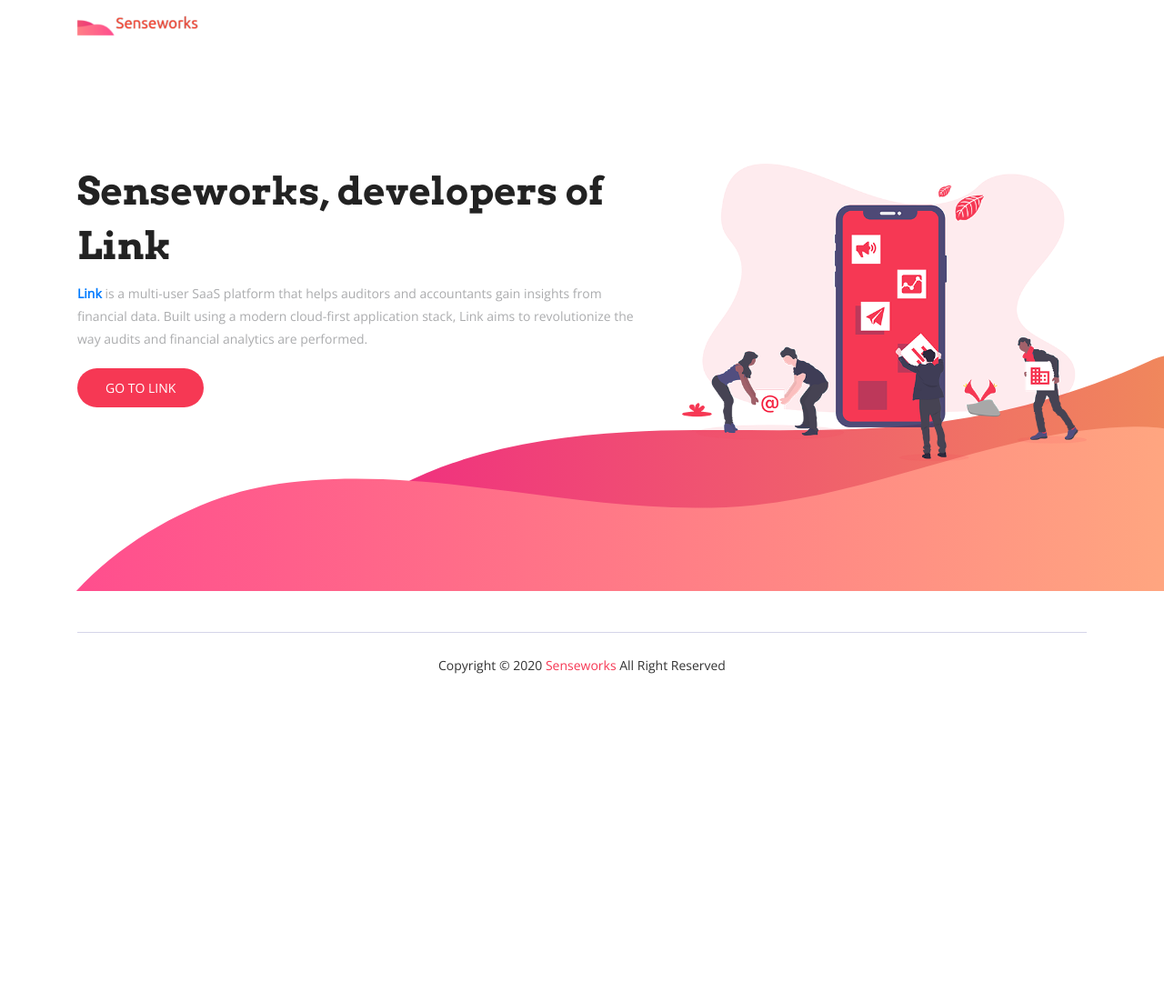
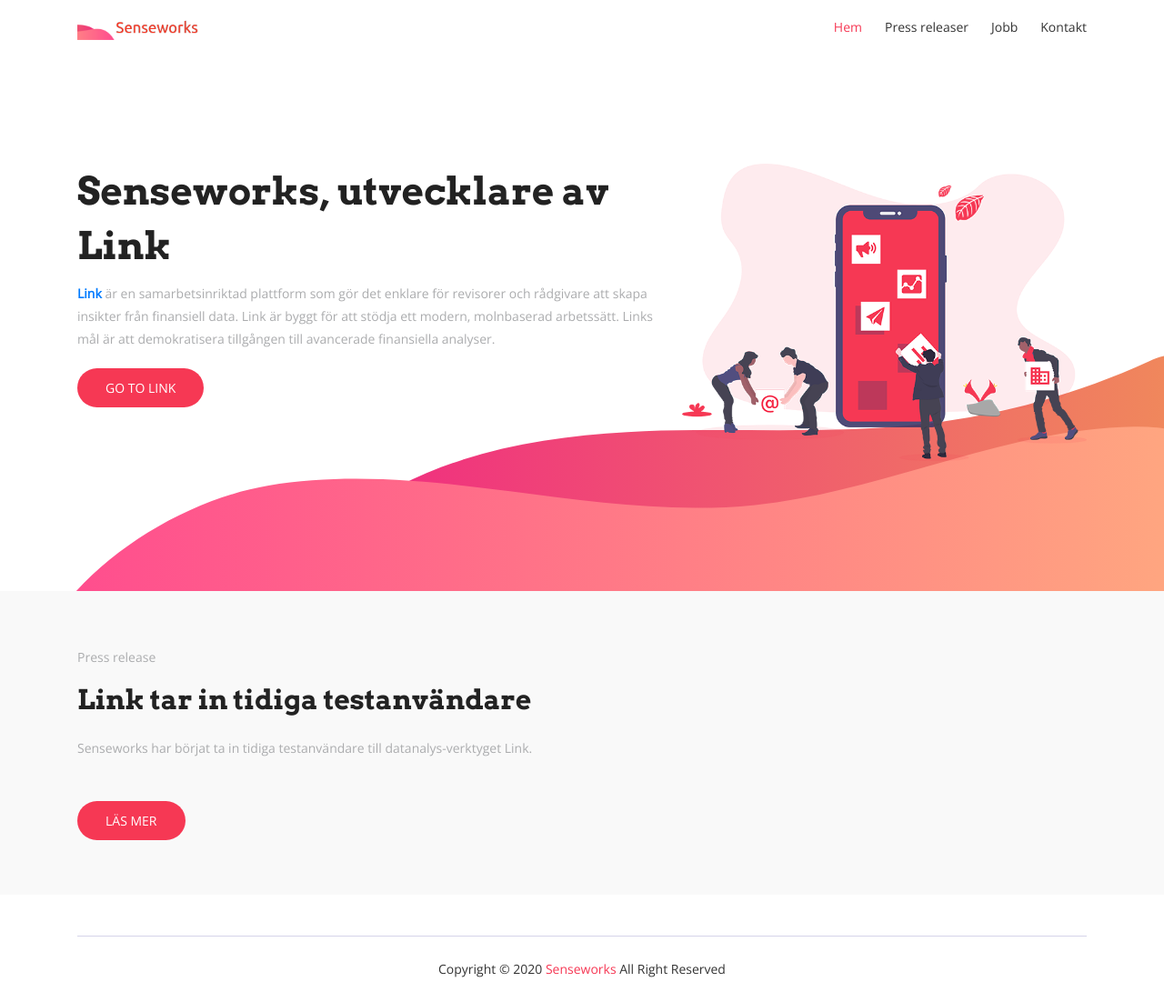
Before and after one commit to Senseworks-io/Senseworks-io.github.io, a plain HTML site: page index.html in a window 1280 px wide. Shown: the whole page at 91% size. Before the commit the page ends 800 px from the top, so only its background shows below. Drawn offline with nearby package versions, Linux system fonts and the light colour scheme; files whose address does not match are found by name.

Commit message:
added menu and pr

```diff
--- a/index.html
+++ b/index.html
@@ -37,40 +37,31 @@
           <button class="navbar-toggler" type="button" data-toggle="collapse" data-target="#navbarCollapse" aria-controls="navbarCollapse" aria-expanded="false" aria-label="Toggle navigation">
             <i class="lni-menu"></i>
           </button>
-          <!-- <div class="collapse navbar-collapse" id="navbarCollapse">
+          <div class="collapse navbar-collapse" id="navbarCollapse">
             <ul class="navbar-nav mr-auto w-100 justify-content-end clearfix">
               <li class="nav-item active">
                 <a class="nav-link" href="#hero-area">
-                  Home
+                  Hem
                 </a>
               </li>
               <li class="nav-item">
-                <a class="nav-link" href="#services">
-                  Services
+                <a class="nav-link" href="#pr">
+                  Press releaser
                 </a>
               </li>
               <li class="nav-item">
-                <a class="nav-link" href="#team">
-                  Team
+                <a class="nav-link" href="#jobb">
+                  Jobb
                 </a>
               </li>
+
               <li class="nav-item">
-                <a class="nav-link" href="#pricing">
-                  Pricing
-                </a>
-              </li>
-              <li class="nav-item">
-                <a class="nav-link" href="#testimonial">
-                  Testimonial
-                </a>
-              </li>
-              <li class="nav-item">
-                <a class="nav-link" href="#contact">
-                  Contact
+                <a class="nav-link" href="#kontakt">
+                  Kontakt
                 </a>
               </li>
             </ul>
-          </div> -->
+          </div>
         </div>
       </nav>
       <!-- Navbar End -->
@@ -81,9 +72,9 @@
           <div class="row">
             <div class="col-lg-7 col-md-12 col-sm-12 col-xs-12">
               <div class="contents">
-                <h2 class="head-title">Senseworks, developers of Link</h2>
-                <p><a href="https://linkvisualizer.com"><strong>Link</strong></a> is a multi-user SaaS platform that helps auditors and accountants gain insights from financial data.
-                  Built using a modern cloud-first application stack, Link aims to revolutionize the way audits and financial analytics are performed.</p>
+                <h2 class="head-title">Senseworks, utvecklare av Link</h2>
+                <p><a href="https://linkvisualizer.com"><strong>Link</strong></a> är en samarbetsinriktad plattform som gör det enklare för revisorer och rådgivare att skapa insikter från finansiell data.
+                  Link är byggt för att stödja ett modern, molnbaserad arbetssätt. Links mål är att demokratisera tillgången till avancerade finansiella analyser.</p>
                 <div class="header-button">
                   <a href="https://linkvisualizer.com" class="btn btn-common">Go to Link</a>
 
@@ -189,21 +180,21 @@
     <!-- Services Section End -->
 
     <!-- About Section start -->
-    <!-- <div class="about-area section-padding bg-gray">
+    <div class="about-area section-padding bg-gray">
       <div class="container">
         <div class="row">
           <div class="col-lg-6 col-md-12 col-xs-12 info">
             <div class="about-wrapper wow fadeInLeft" data-wow-delay="0.3s">
               <div>
                 <div class="site-heading">
-                  <p class="mb-3">Manage Statistics</p>
-                  <h2 class="section-title">Detailed Statistics of your Company</h2>
+                  <p class="mb-3">Press release</p>
+                  <h2 class="section-title">Link tar in tidiga testanvändare</h2>
                 </div>
                 <div class="content">
                   <p>
-                    Praesent imperdiet, tellus et euismod euismod, risus lorem euismod erat, at finibus neque odio quis metus. Donec vulputate arcu quam. Morbi quis tincidunt ligula. Sed rutrum tincidunt pretium. Mauris auctor, purus a pulvinar fermentum, odio dui vehicula lorem, nec pharetra justo risus quis mi. Ut ac ex sagittis, viverra nisl vel, rhoncus odio.
+                    Senseworks har börjat ta in tidiga testanvändare till datanalys-verktyget Link.
                   </p>
-                  <a href="#" class="btn btn-common mt-3">Read More</a>
+                  <a href="#" class="btn btn-common mt-3">Läs mer</a>
                 </div>
               </div>
             </div>
@@ -213,7 +204,7 @@
           </div>
         </div>
       </div>
-    </div> -->
+    </div>
     <!-- About Section End -->
 
     <!-- Features Section Start -->
```
